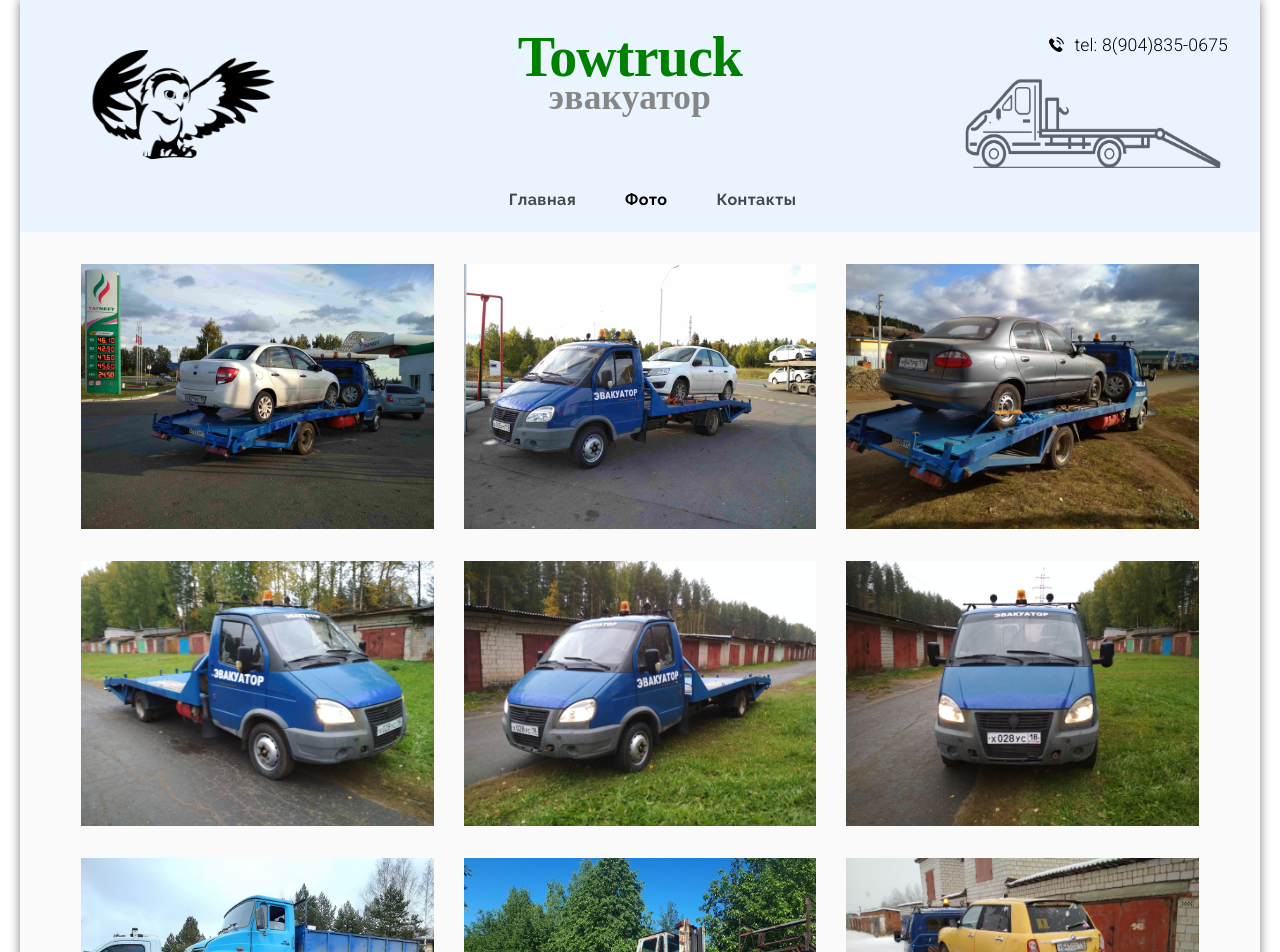
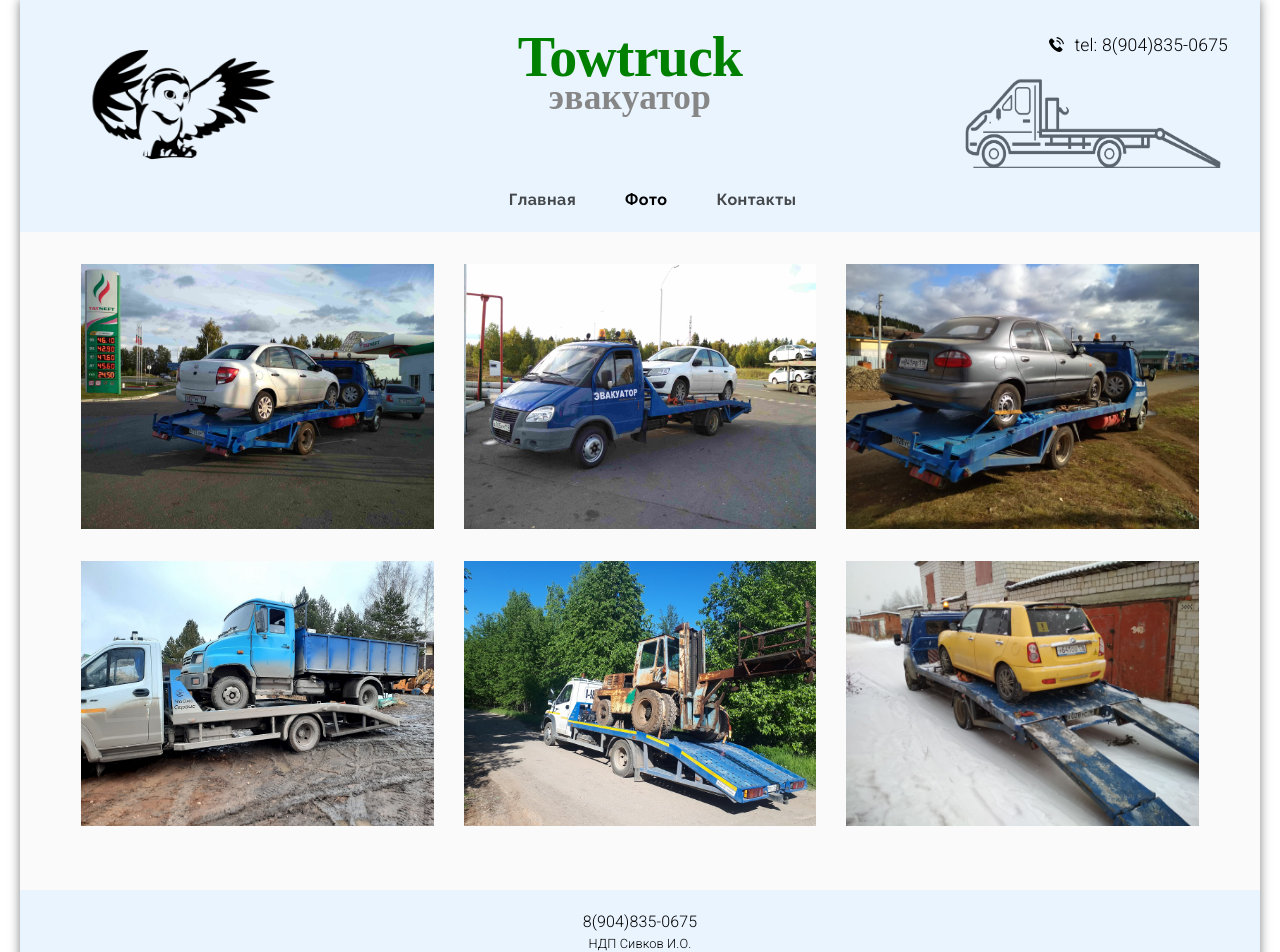
Before and after one commit to andreynef/tow18, a Next.js app: page /photos in a window 1280 px wide. Shown: the top 952 px of the page. Built offline with nearby package versions, Linux system fonts and the light colour scheme; a web font is replaced by a local one.

Commit message:
photo reduced

```diff
--- a/pages/photos.js
+++ b/pages/photos.js
@@ -125,9 +125,7 @@ export default function Photos(props) {
       <img alt={'photo'} src={'/assets/2.jpg'} className={classes.img}/>
       <img alt={'photo'} src={'/assets/3.jpg'} className={classes.img}/>
       <img alt={'photo'} src={'/assets/5.jpg'} className={classes.img}/>
-      <img alt={'photo'} src={'/assets/7.jpg'} className={classes.img}/>
-      <img alt={'photo'} src={'/assets/9.jpg'} className={classes.img}/>
-      <img alt={'photo'} src={'/assets/10.jpg'} className={classes.img}/>
+
       <img alt={'photo'} src={'/assets/add1.jpg'} className={classes.img}/>
       <img alt={'photo'} src={'/assets/add2.jpg'} className={classes.img}/>
       <img alt={'photo'} src={'/assets/add3.jpg'} className={classes.img}/>
```
